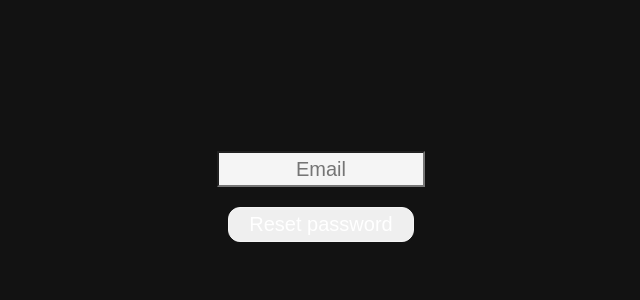
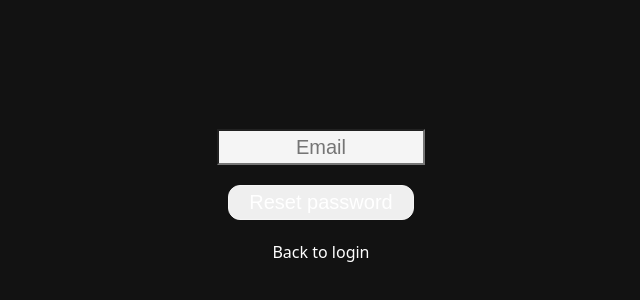
Before and after one commit to SebWester/band-hub, a React (Vite) app: page /reset-password in a window 1280 px wide. Shown: the part 206-506 px from the top of the page, without its empty margins (319-959 px from the left). Built offline with nearby package versions, Linux system fonts and the light colour scheme.

Commit message:
feat: go back to login from reset password page

```diff
--- a/src/pages/ResetPass.tsx
+++ b/src/pages/ResetPass.tsx
@@ -1,5 +1,6 @@
 import { useState } from "react";
 import { useNavigate } from "react-router-dom";
+import { Link } from "react-router-dom";
 import Input from "../components/Input";
 
 function ResetPassword() {
@@ -34,6 +35,9 @@ function ResetPassword() {
           Reset password
         </button>
       </form>
+      <Link className="goBack" to="/login">
+        Back to login
+      </Link>
     </div>
   );
 }
```
